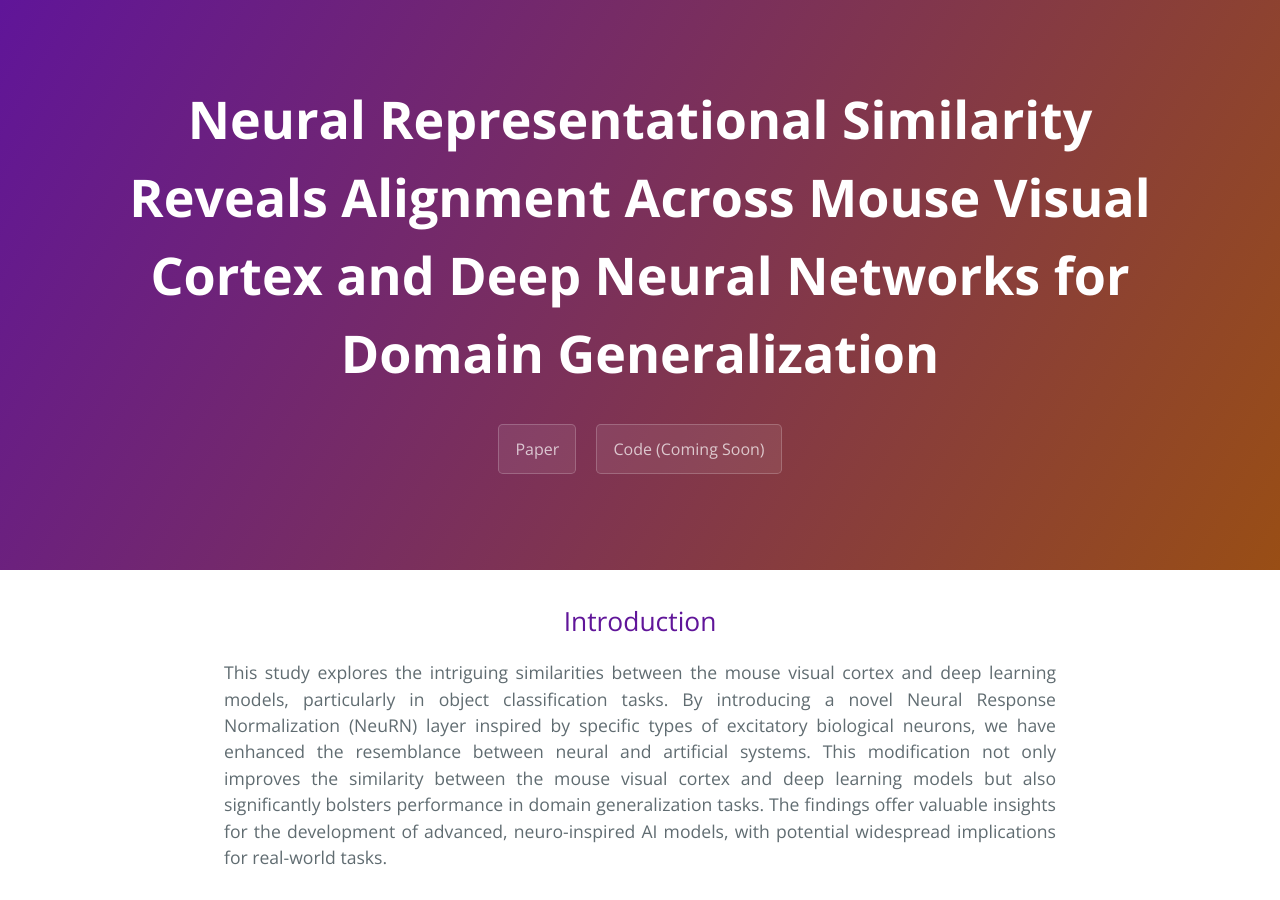
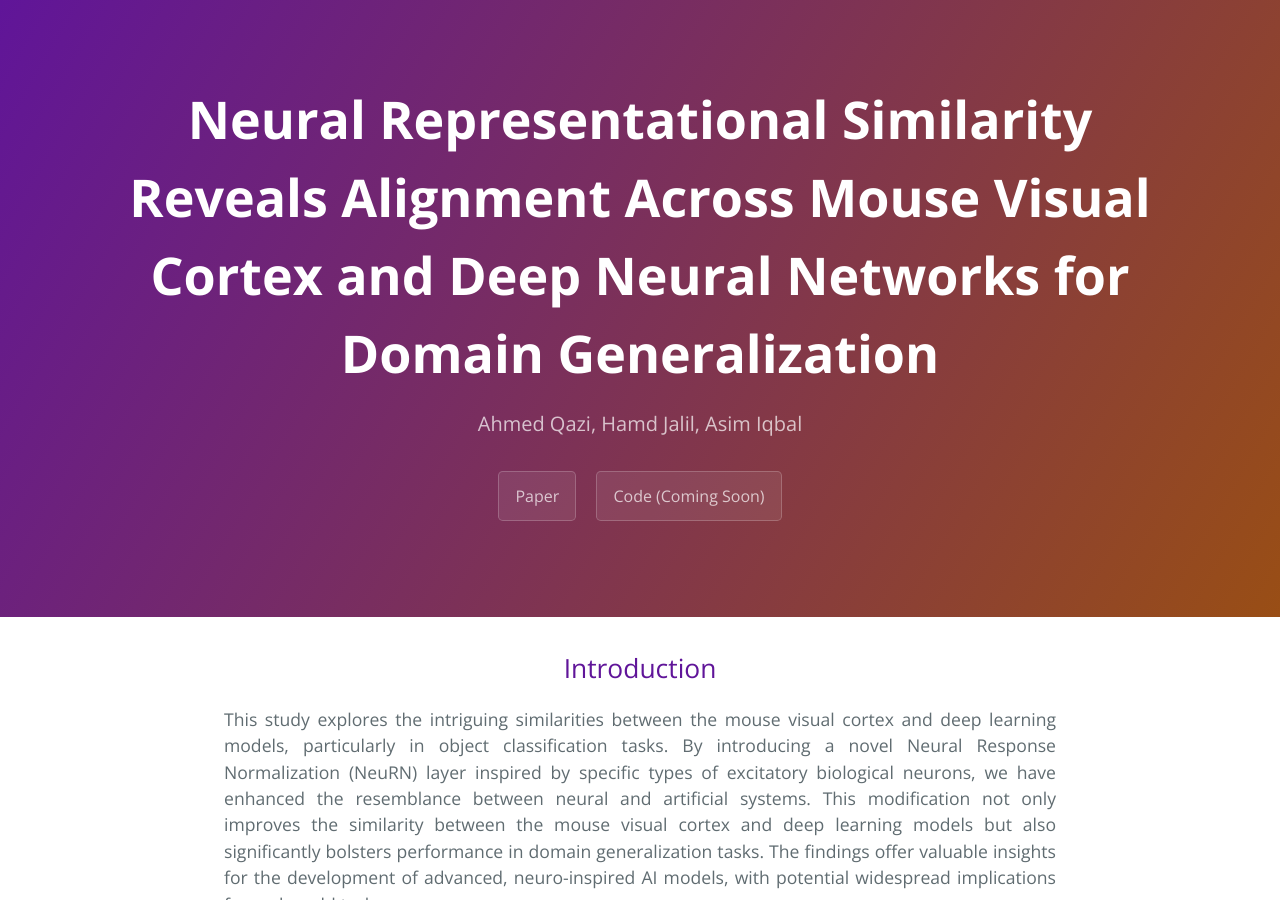
Before and after one commit to neurnai/neurnai.github.io, a Jekyll site: the page built from index.md, in a window 1280 px wide and 900 px high. Built offline with Jekyll 4.4.1, drawn with Linux system fonts in a browser that asks for light colours; the repository's description, which GitHub fills in, is left out.

Commit message:
Update _config.yml

```diff
--- a/_config.yml
+++ b/_config.yml
@@ -1,5 +1,5 @@
 title: Neural Representational Similarity Reveals Alignment Across Mouse Visual Cortex and Deep Neural Networks for Domain Generalization
-description:
+description: Ahmed Qazi, Hamd Jalil, Asim Iqbal
 show_downloads: true
 google_analytics:
 theme: jekyll-theme-cayman
```
